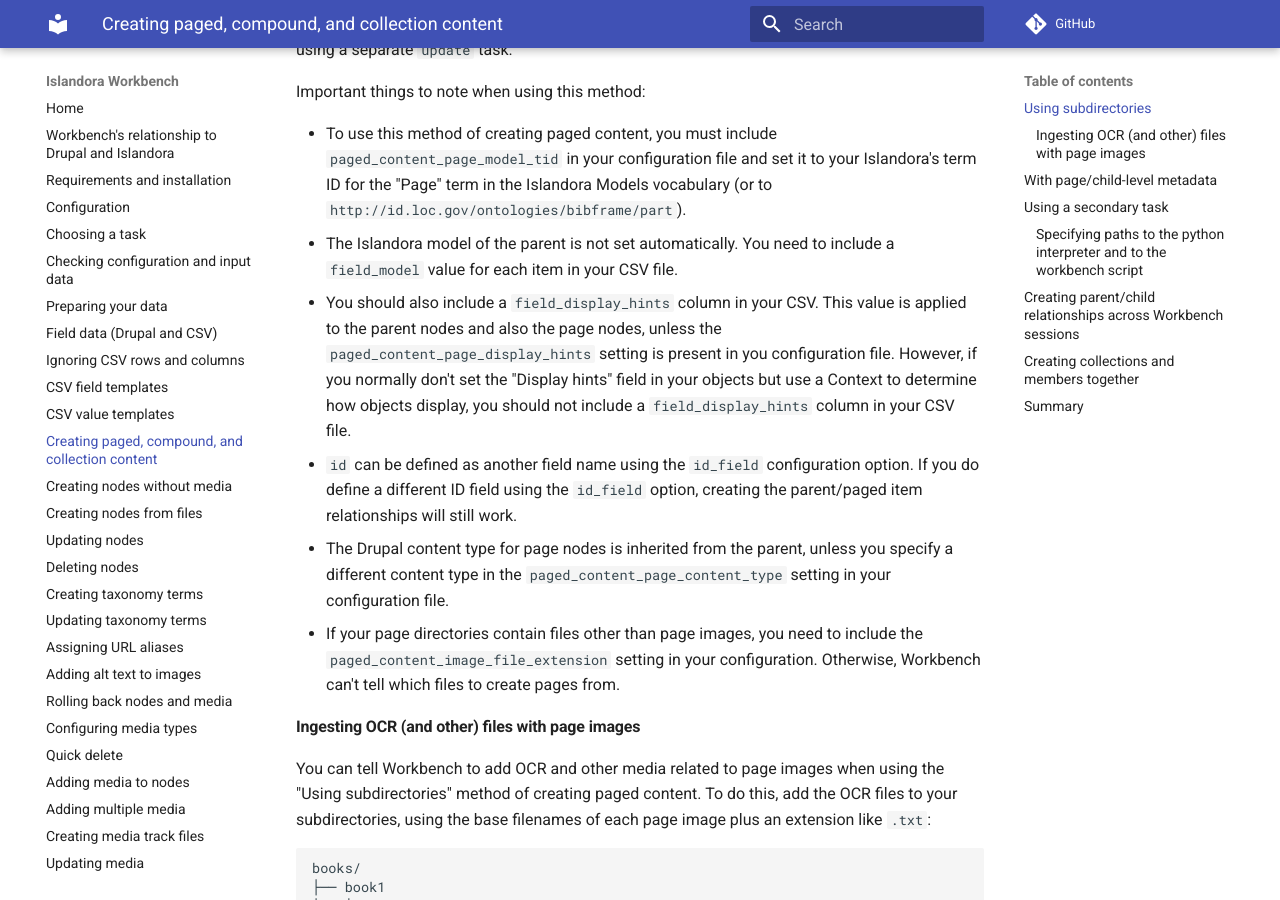
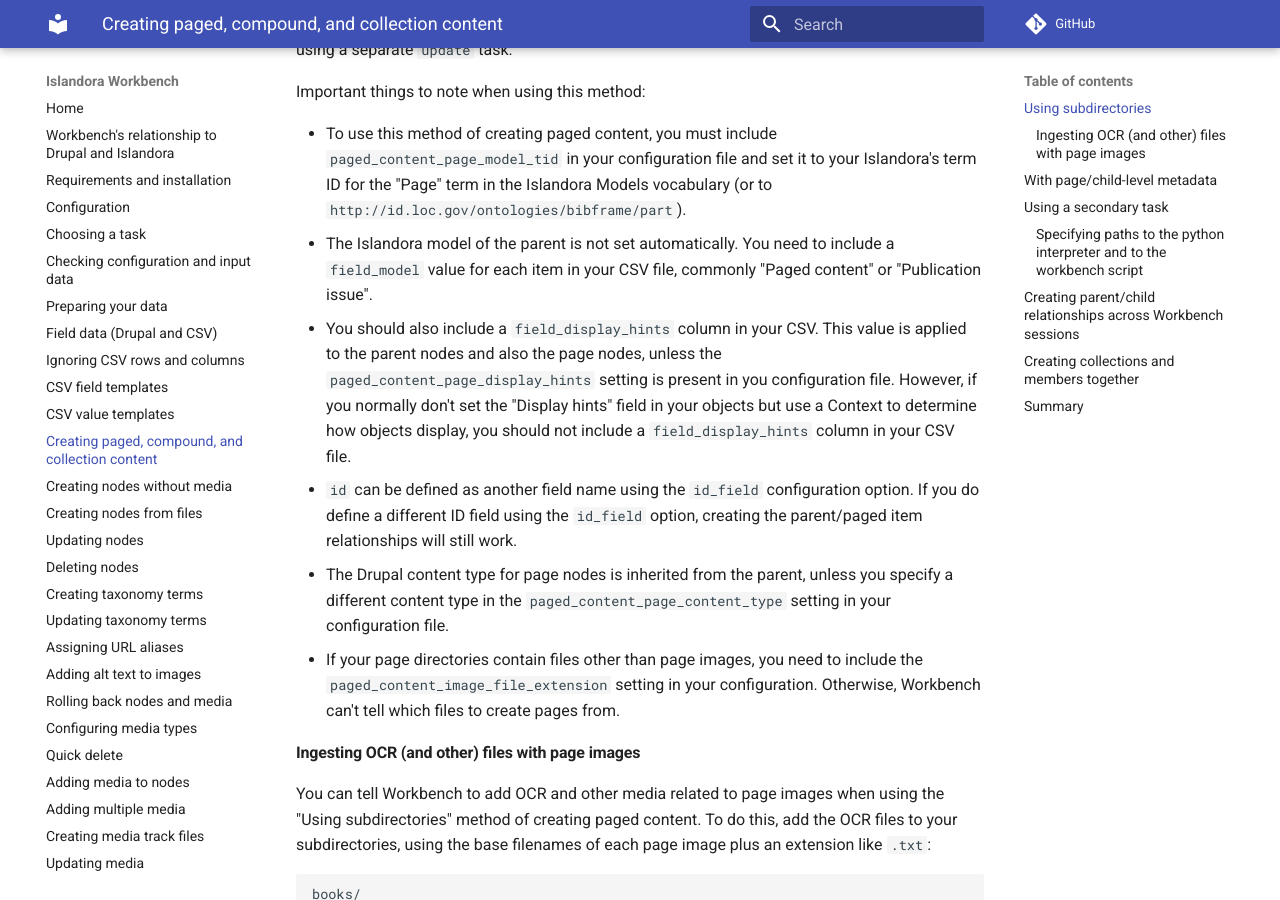
Before and after one commit to mjordan/islandora_workbench_docs, an MkDocs documentation site: the page built from docs/paged_and_compound.md, in a window 1280 px wide and 900 px high, scrolled down 1636 px. Built offline with MkDocs 1.6.1 and Material for MkDocs 9.7.7, drawn with Linux system fonts in a browser that asks for light colours; comment, search, counter and statistics services are not loaded.

Commit message:
Another small cleanup.

```diff
--- a/docs/paged_and_compound.md
+++ b/docs/paged_and_compound.md
@@ -41,7 +41,7 @@
 Important things to note when using this method:
 
 * To use this method of creating paged content, you must include `paged_content_page_model_tid` in your configuration file and set it to your Islandora's term ID for the "Page" term in the Islandora Models vocabulary (or to `http://id.loc.gov/ontologies/bibframe/part`).
-* The Islandora model of the parent is not set automatically. You need to include a `field_model` value for each item in your CSV file.
+* The Islandora model of the parent is not set automatically. You need to include a `field_model` value for each item in your CSV file, commonly "Paged content" or "Publication issue".
 * You should also include a `field_display_hints` column in your CSV. This value is applied to the parent nodes and also the page nodes, unless the `paged_content_page_display_hints` setting is present in you configuration file. However, if you normally don't set the "Display hints" field in your objects but use a Context to determine how objects display, you should not include a `field_display_hints` column in your CSV file.
 * `id` can be defined as another field name using the `id_field` configuration option. If you do define a different ID field using the `id_field` option, creating the parent/paged item relationships will still work.
 * The Drupal content type for page nodes is inherited from the parent, unless you specify a different content type in the `paged_content_page_content_type` setting in your configuration file.
```
